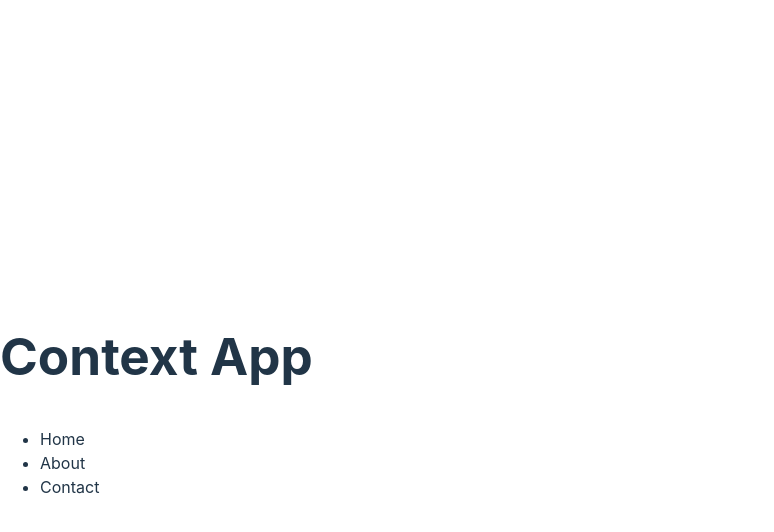
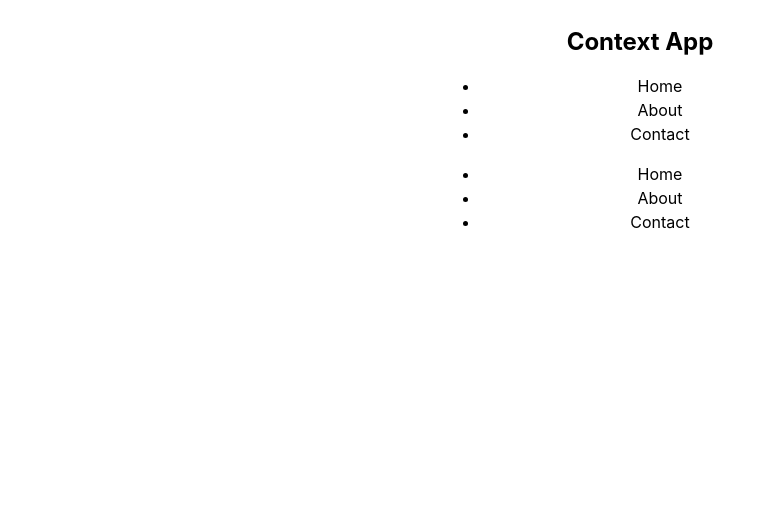
Before and after one commit to TranQuocViet26701/react-context-demo, a React (Vite) app: page / in a window 1280 px wide. Shown: the top 532 px of the page, without its empty margins (0-774 px from the left). Built offline with nearby package versions, Linux system fonts and the light colour scheme.

Commit message:
refactor: use scss for project

```diff
--- a/index.html
+++ b/index.html
@@ -4,7 +4,7 @@
     <meta charset="UTF-8" />
     <link rel="icon" type="image/svg+xml" href="/vite.svg" />
     <meta name="viewport" content="width=device-width, initial-scale=1.0" />
-    <title>Vite + React + TS</title>
+    <title>React Context Demo</title>
   </head>
   <body>
     <div id="root"></div>
--- a/src/App.css
+++ /dev/null
@@ -1,41 +0,0 @@
-#root {
-  max-width: 1280px;
-  margin: 0 auto;
-  padding: 2rem;
-  text-align: center;
-}
-
-.logo {
-  height: 6em;
-  padding: 1.5em;
-  will-change: filter;
-}
-.logo:hover {
-  filter: drop-shadow(0 0 2em #646cffaa);
-}
-.logo.react:hover {
-  filter: drop-shadow(0 0 2em #61dafbaa);
-}
-
-@keyframes logo-spin {
-  from {
-    transform: rotate(0deg);
-  }
-  to {
-    transform: rotate(360deg);
-  }
-}
-
-@media (prefers-reduced-motion: no-preference) {
-  a:nth-of-type(2) .logo {
-    animation: logo-spin infinite 20s linear;
-  }
-}
-
-.card {
-  padding: 2em;
-}
-
-.read-the-docs {
-  color: #888;
-}
--- /dev/null
+++ b/src/App.scss
@@ -0,0 +1,5 @@
+.App {
+  max-width: 400px;
+  margin: 30px auto;
+  text-align: center;
+}
--- a/src/App.tsx
+++ b/src/App.tsx
@@ -1,9 +1,13 @@
-import { useState } from 'react';
-import reactLogo from './assets/react.svg';
-import { Navbar } from './components';
+import './App.scss';
+import { BookList, Navbar } from './components';
 
 function App() {
-  return <Navbar />;
+  return (
+    <div className="App">
+      <Navbar />
+      <BookList />
+    </div>
+  );
 }
 
 export default App;
--- /dev/null
+++ b/src/components/BookList/BookList.module.scss
@@ -0,0 +1,15 @@
+.book-list {
+  padding: 20px;
+  margin-bottom: 20px;
+
+  ul {
+    padding: 0;
+    list-style-type: none;
+  }
+
+  li {
+    padding: 10px;
+    margin: 10px auto;
+    border-radius: 10px;
+  }
+}
--- /dev/null
+++ b/src/components/BookList/index.tsx
@@ -0,0 +1,15 @@
+import styles from './BookList.module.scss';
+
+export interface BookListProps {}
+
+export default function BookList(props: BookListProps) {
+  return (
+    <div className={styles.bookList}>
+      <ul>
+        <li>Home</li>
+        <li>About</li>
+        <li>Contact</li>
+      </ul>
+    </div>
+  );
+}
--- a/src/components/Navbar/Navbar.module.scss
+++ b/src/components/Navbar/Navbar.module.scss
@@ -1,3 +1,12 @@
 .nav-bar {
-  background-color: red;
+  padding: 5px;
+
+  ul {
+    padding: 0;
+
+    li {
+      display: inline-block;
+      margin: 0 10px;
+    }
+  }
 }
--- a/src/components/Navbar/index.tsx
+++ b/src/components/Navbar/index.tsx
@@ -1,12 +1,8 @@
-import React from 'react';
-
 import styles from './Navbar.module.scss';
 
-type Props = {};
-
-export default function Navbar({}: Props) {
+export default function Navbar() {
   return (
-    <nav>
+    <nav className={styles.navBar}>
       <h1>Context App</h1>
       <ul>
         <li>Home</li>
--- a/src/components/index.ts
+++ b/src/components/index.ts
@@ -1 +1,2 @@
 export { default as Navbar } from './Navbar';
+export { default as BookList } from './BookList';
--- a/src/index.css
+++ /dev/null
@@ -1,70 +0,0 @@
-:root {
-  font-family: Inter, Avenir, Helvetica, Arial, sans-serif;
-  font-size: 16px;
-  line-height: 24px;
-  font-weight: 400;
-
-  color-scheme: light dark;
-  color: rgba(255, 255, 255, 0.87);
-  background-color: #242424;
-
-  font-synthesis: none;
-  text-rendering: optimizeLegibility;
-  -webkit-font-smoothing: antialiased;
-  -moz-osx-font-smoothing: grayscale;
-  -webkit-text-size-adjust: 100%;
-}
-
-a {
-  font-weight: 500;
-  color: #646cff;
-  text-decoration: inherit;
-}
-a:hover {
-  color: #535bf2;
-}
-
-body {
-  margin: 0;
-  display: flex;
-  place-items: center;
-  min-width: 320px;
-  min-height: 100vh;
-}
-
-h1 {
-  font-size: 3.2em;
-  line-height: 1.1;
-}
-
-button {
-  border-radius: 8px;
-  border: 1px solid transparent;
-  padding: 0.6em 1.2em;
-  font-size: 1em;
-  font-weight: 500;
-  font-family: inherit;
-  background-color: #1a1a1a;
-  cursor: pointer;
-  transition: border-color 0.25s;
-}
-button:hover {
-  border-color: #646cff;
-}
-button:focus,
-button:focus-visible {
-  outline: 4px auto -webkit-focus-ring-color;
-}
-
-@media (prefers-color-scheme: light) {
-  :root {
-    color: #213547;
-    background-color: #ffffff;
-  }
-  a:hover {
-    color: #747bff;
-  }
-  button {
-    background-color: #f9f9f9;
-  }
-}
--- /dev/null
+++ b/src/index.scss
@@ -0,0 +1,12 @@
+:root {
+  font-family: Inter, Avenir, Helvetica, Arial, sans-serif;
+  font-size: 16px;
+  line-height: 24px;
+  font-weight: 400;
+
+  font-synthesis: none;
+  text-rendering: optimizeLegibility;
+  -webkit-font-smoothing: antialiased;
+  -moz-osx-font-smoothing: grayscale;
+  -webkit-text-size-adjust: 100%;
+}
--- a/src/main.tsx
+++ b/src/main.tsx
@@ -1,7 +1,7 @@
 import React from 'react'
 import ReactDOM from 'react-dom/client'
 import App from './App'
-import './index.css'
+import './index.scss'
 
 ReactDOM.createRoot(document.getElementById('root') as HTMLElement).render(
   <React.StrictMode>
```
